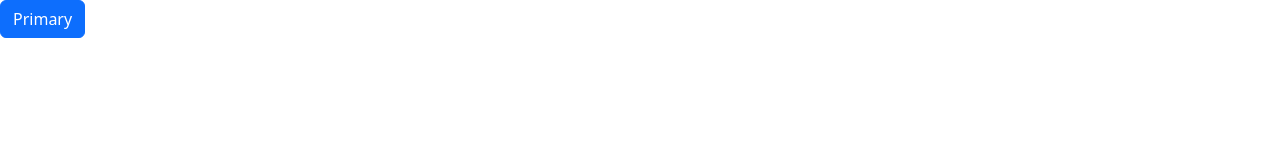
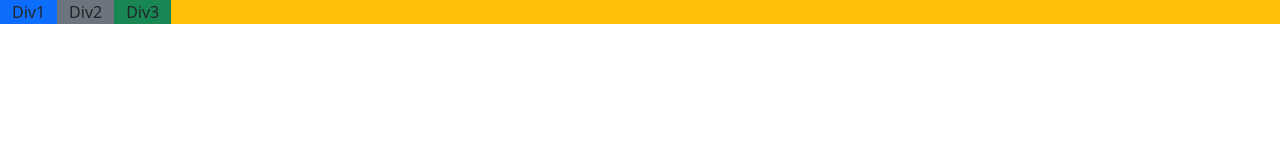
Before and after one commit to Manish-ahirwar/Bootstrap, a plain HTML site: page Index.html in a window 1280 px wide. Drawn offline with nearby package versions, Linux system fonts and the light colour scheme.

Commit message:
Modified file

```diff
--- a/Index.html
+++ b/Index.html
@@ -9,8 +9,20 @@
       href="https://cdn.jsdelivr.net/npm/bootstrap@5.3.7/dist/css/bootstrap.min.css"
       rel="stylesheet"
       integrity="sha384-LN+7fdVzj6u52u30Kp6M/trliBMCMKTyK833zpbD+pXdCLuTusPj697FH4R/5mcr"
-      crossorigin="anonymous"
-    />
+      crossorigin="anonymous"/>
+
+      <!-- Custom CSS -->
+       <style>
+        /* #first-container{
+            height: 600px;
+            background-color: red;
+        } */
+
+        /* .div{
+          height: 100px;
+        } */
+
+       </style>
   </head>
   <body>
     <!-- X - small            0px - 575px                [col-*
@@ -20,8 +32,16 @@
          Extra Large          1200px - 1399px            [col-xl-*]
          Extra Extra large    1400px - infinite          [col-xxl-*] ] -->
 
+         <div class="container-fluid" id="first-container">
+          <div class="row row-cols-auto    bg-warning " >
+              <div class="div col bg-primary  ">Div1</div>
+              <div class="div col bg-secondary">Div2</div>
+              <div class="div col bg-success">Div3</div>
+          </div>
+         </div>
 
-    <button type="button" class="btn btn-primary">Primary</button>
+
+
 
 
 
```
